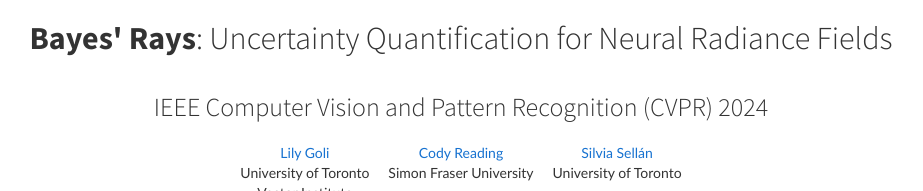
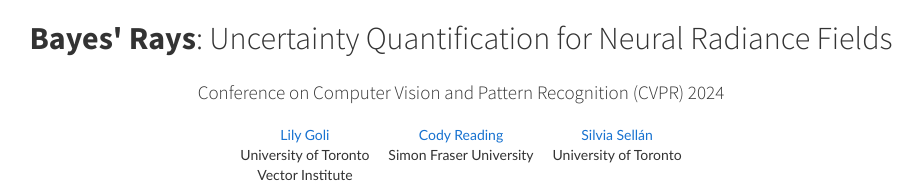
Before and after one commit to BayesRays/bayesrays.github.io, a plain HTML site: page index.html in a window 1280 px wide. Shown: the top 191 px of the page, without its empty margins (179-1102 px from the left). Drawn offline with Linux system fonts and the light colour scheme; a script that the page names is missing.

Commit message:
Update index.html

```diff
--- a/index.html
+++ b/index.html
@@ -51,10 +51,10 @@
             </h2>
         </div>
 	<div class="row" id="title-row" style="max-width: 100%; margin: 0 auto; display: inline-block">
-            <h3 class="col-md-12 text-center" id="title">
-                IEEE Computer Vision and Pattern Recognition (CVPR) 2024
+            <h4 class="col-md-12 text-center" id="title">
+                Conference on Computer Vision and Pattern Recognition (CVPR) 2024
 
-            </h3>
+            </h4>
         </div>
         <div class="row" id="author-row" style="margin:auto;">
             <div class="col-md-12 text-center" style="display: table; margin:auto">
```
